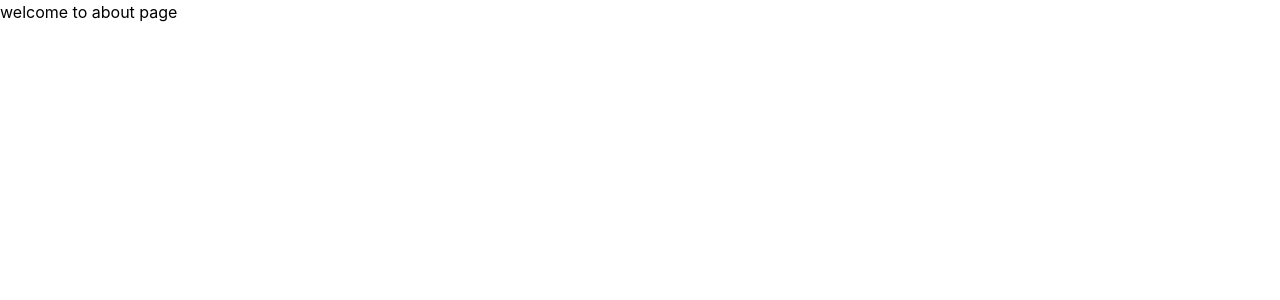
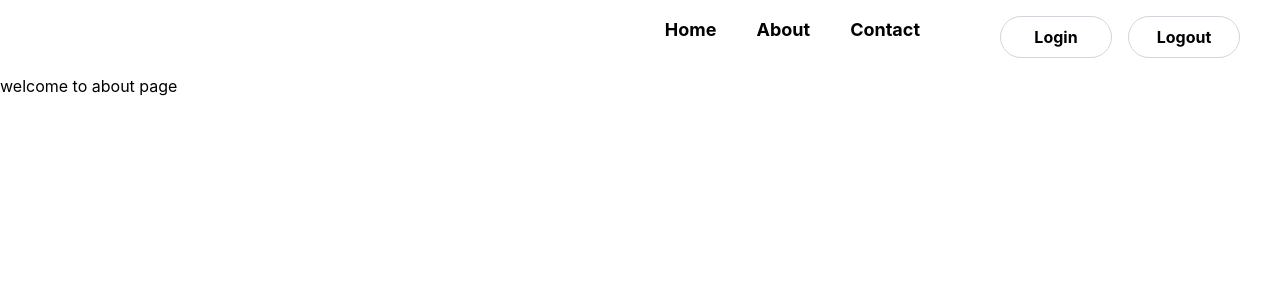
Before and after one commit to sudikshya58/7th-sem-project, a React (Create React App) app: page /about in a window 1280 px wide. Shown: the top 300 px of the page. Built offline with nearby package versions, Linux system fonts and the light colour scheme.

Commit message:
prediction

```diff
--- a/src/page/About.js
+++ b/src/page/About.js
@@ -1,9 +1,11 @@
+import Navbar from "../component/Navbar"
 
 
 export const About = () => {
   return (
   <>
     <div>
+    <Navbar/>
         <h1>
             welcome to about page
         </h1>
--- a/src/page/Prediction.js
+++ b/src/page/Prediction.js
@@ -1,7 +1,21 @@
-import React, { useState } from 'react';
+import React, { useEffect, useState } from 'react';
 import Navbar from '../component/Navbar';
+import { useNavigate } from 'react-router-dom';
 
 export default function Prediction() {
+  const getEmail=localStorage.getItem("useremail")
+      console.log(getEmail);
+      const getPassword=localStorage.getItem("userpassword")
+  // const navigate = useNavigate();
+  // useEffect(() => {
+  //   // Check if access token is present in localStorage
+  //   const accessToken = localStorage.getItem('jwt_access_token');
+
+  //   // If access token is not present, redirect to login page
+  //   if (!accessToken) {
+  //     navigate('/login');
+  //   }
+  // }, []);
   const label = "mb-[1px] font-bold  text-[#141312]";
   const input="w-72 p-2 border placeholder:text-black";
   const [formData, setFormData] = useState({
@@ -32,7 +46,7 @@ export default function Prediction() {
   return (
     <>
       <Navbar />
-      <div>
+      {getEmail&&getPassword?(  <div>
         <form onSubmit={handleSubmit}>
         <div className='flex flex-wrap gap-10  mx-40 my-40'>
           <div className='flex flex-col' >
@@ -200,7 +214,8 @@ export default function Prediction() {
 
           <button type="submit" className=" mx-40 w-60 p-4 bg-red-400 text-white font-bold">submit</button>
         </form>
-      </div>
+      </div>):<div><h1>login </h1></div>}
+
     </>
   );
 }
```
